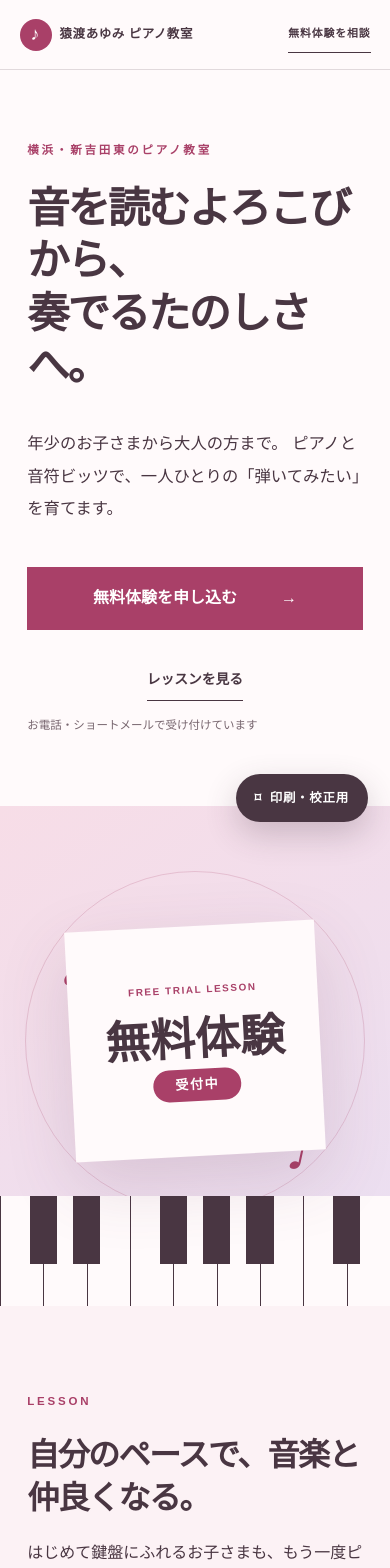
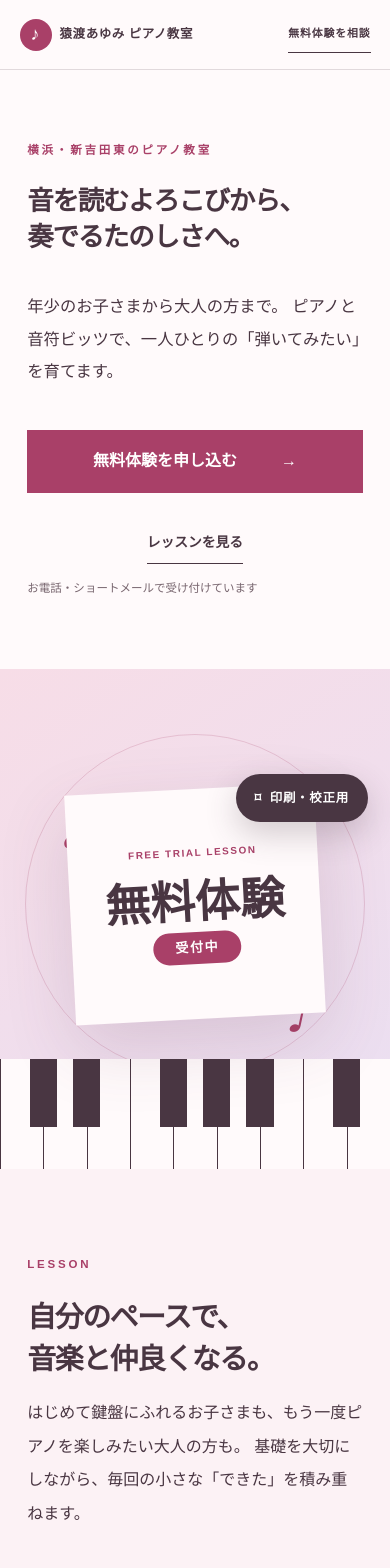
Before and after one commit to ape36soundscape/saruwatari-pianolessonclass-yokohama, a Next.js app: page / in a window 390 px wide. Shown: the top 1568 px of the page. Built offline with nearby package versions, Linux system fonts and the light colour scheme.

Commit message:
Balance mobile heading line breaks

```diff
--- a/app/globals.css
+++ b/app/globals.css
@@ -166,6 +166,19 @@ nav a:hover {
   letter-spacing: -0.05em;
   line-height: 1.24;
   margin: 0 0 34px;
+}
+
+.hero-heading span,
+.teacher-heading span {
+  display: block;
+}
+
+.hero-heading span {
+  white-space: nowrap;
+}
+
+.intro-heading span {
+  display: inline;
 }
 
 .hero-lead {
@@ -714,7 +727,23 @@ footer p {
   }
 
   .hero h1 {
-    font-size: 2.65rem;
+    font-size: clamp(1.3rem, 6.8vw, 2.3rem);
+    line-height: 1.38;
+  }
+
+  .balanced-heading span {
+    display: block;
+    white-space: nowrap;
+  }
+
+  .intro h2 {
+    font-size: clamp(1.55rem, 7.4vw, 2rem);
+    line-height: 1.45;
+  }
+
+  .teacher-copy h2 {
+    font-size: clamp(1.4rem, 6.4vw, 1.9rem);
+    line-height: 1.5;
   }
 
   .hero-actions,
@@ -922,6 +951,11 @@ footer p {
     font-size: 23pt;
     line-height: 1.35;
     margin-bottom: 5mm;
+  }
+
+  .balanced-heading span {
+    display: block;
+    white-space: nowrap;
   }
 
   .hero-lead {
--- a/app/page.tsx
+++ b/app/page.tsx
@@ -73,10 +73,9 @@ export default function Home() {
       <section className="hero" id="top">
         <div className="hero-copy">
           <p className="eyebrow">横浜・新吉田東のピアノ教室</p>
-          <h1>
-            音を読むよろこびから、
-            <br />
-            奏でるたのしさへ。
+          <h1 className="balanced-heading hero-heading">
+            <span>音を読むよろこびから、</span>
+            <span>奏でるたのしさへ。</span>
           </h1>
           <p className="hero-lead">
             年少のお子さまから大人の方まで。
@@ -120,7 +119,10 @@ export default function Home() {
         <p className="intro-number">01</p>
         <div>
           <p className="section-label">LESSON</p>
-          <h2>自分のペースで、音楽と仲良くなる。</h2>
+          <h2 className="balanced-heading intro-heading">
+            <span>自分のペースで、</span>
+            <span>音楽と仲良くなる。</span>
+          </h2>
         </div>
         <p className="intro-copy">
           はじめて鍵盤にふれるお子さまも、もう一度ピアノを楽しみたい大人の方も。
@@ -171,7 +173,10 @@ export default function Home() {
         </div>
         <div className="teacher-copy">
           <p className="section-label">TEACHER</p>
-          <h2>はじめまして。<br />講師の猿渡あゆみです。</h2>
+          <h2 className="balanced-heading teacher-heading">
+            <span>はじめまして。</span>
+            <span>講師の猿渡あゆみです。</span>
+          </h2>
           <p className="teacher-credential">国立音楽大学 ピアノ教育学科 卒業</p>
           <p>
             音楽は、できるようになる過程にもたくさんの楽しさがあります。
```
